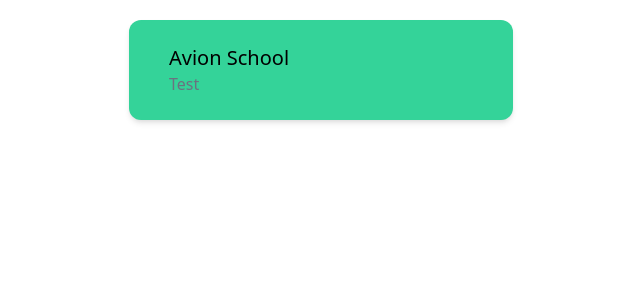
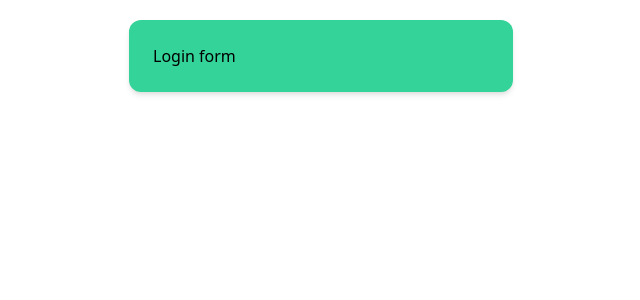
Before and after one commit to mymuffin18/banking-app, a React (Create React App) app: page / in a window 1280 px wide. Shown: the top 300 px of the page, without its empty margins (319-959 px from the left). Built offline with nearby package versions, Linux system fonts and the light colour scheme.

Commit message:
added LoginForm component

```diff
--- a/src/App.js
+++ b/src/App.js
@@ -1,19 +1,12 @@
 import React from 'react';
 import logo from './logo.svg';
 import './App.css';
+import LoginForm from './components/LoginForm';
 
 function App() {
 	return (
 		<div class='p-6 max-w-sm mx-auto bg-white rounded-xl shadow-md flex items-center space-x-4 mt-5 bg-green-400'>
-			<div className='flex-shrink-0'>
-				<img src={logo} className='w-25' alt='' />
-			</div>
-			<div>
-				<div class='text-xl font-medium text-black'>
-					Avion School
-				</div>
-				<p class='text-gray-500'>Test</p>
-			</div>
+			<LoginForm />
 		</div>
 	);
 }
--- /dev/null
+++ b/src/components/LoginForm.js
@@ -0,0 +1,7 @@
+import React, { useState } from 'react';
+
+function LoginForm() {
+	return <h1>Login form</h1>;
+}
+
+export default LoginForm;
```
Also changed, not shown: 1 other file (tests, documents, lock files or other folders).
